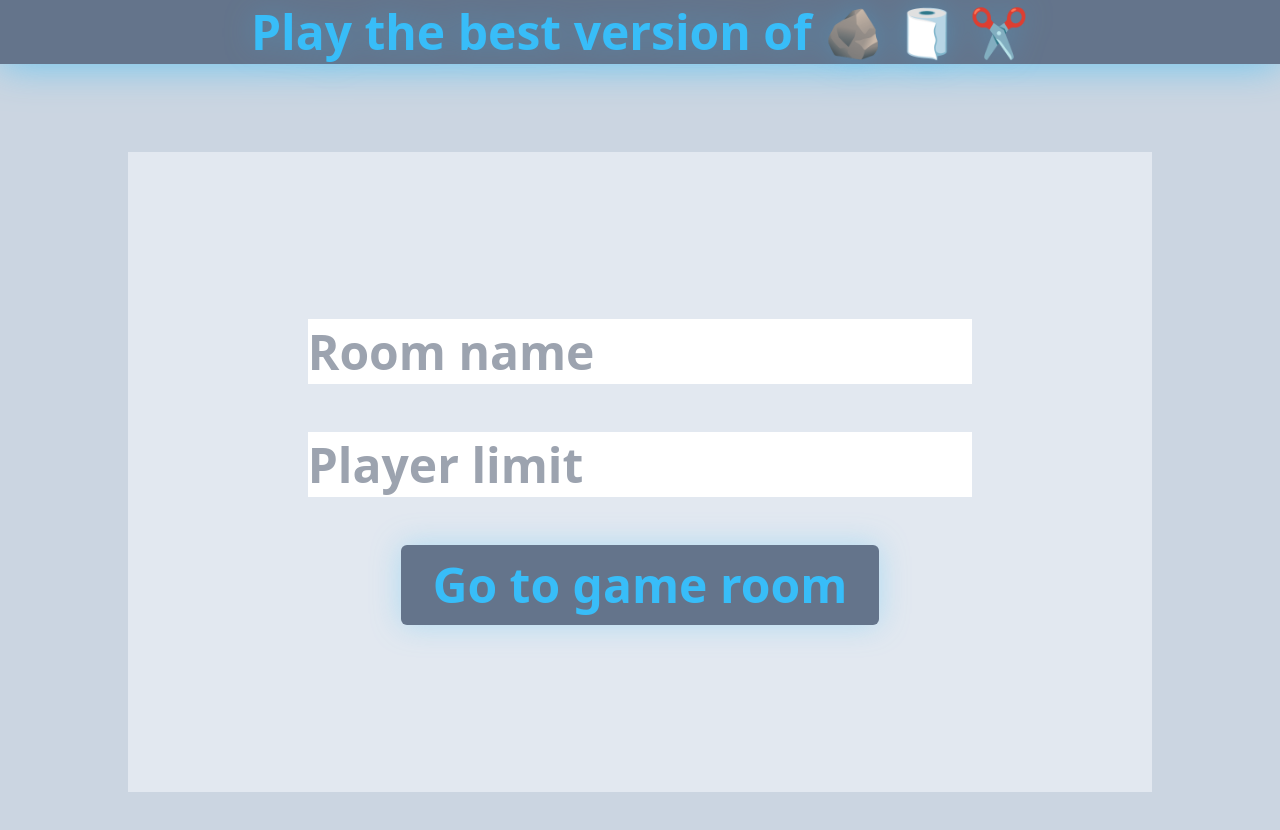
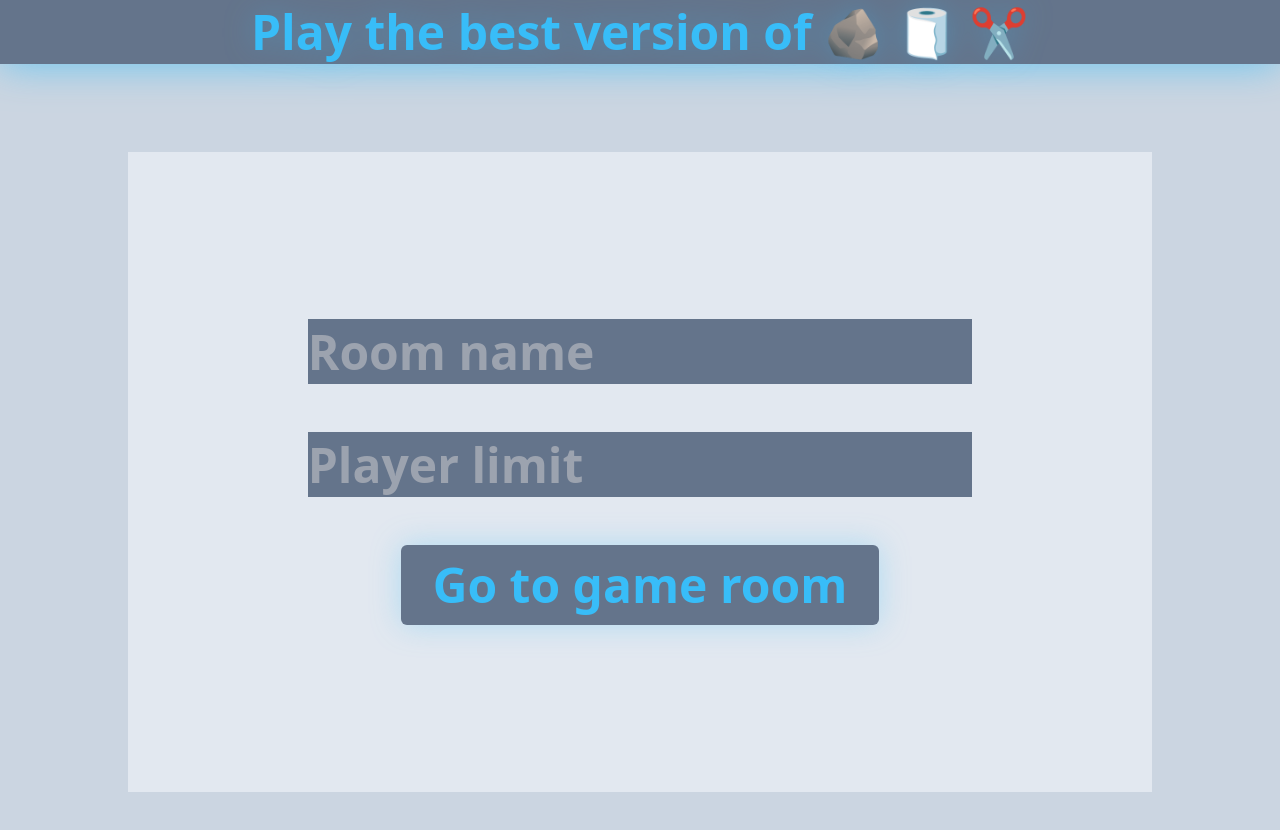
Before and after one commit to misarescu/RockPaperScissors, a Next.js app: page /game/create in a window 1280 px wide. Shown: the top 830 px of the page. Built offline with nearby package versions, Linux system fonts and the light colour scheme.

Commit message:
added types directory to keep them better organized

```diff
--- a/app/game/create/page.tsx
+++ b/app/game/create/page.tsx
@@ -2,18 +2,11 @@
 import Button from "@/components/Button";
 import Form from "@/components/Form";
 import Input from "@/components/Input";
+import { GameRoomSchema, GameRoomType } from "@/types/GameRoom";
 import { useRouter } from "next/navigation";
 import { useRef } from "react";
 import { v4 as uuid } from "uuid";
 import { z } from "zod";
-
-const GameRoomSchema = z.object({
-  id: z.string().uuid(),
-  name: z.string().min(3).max(32),
-  playerLimit: z.number().min(2).max(12),
-});
-
-type GameRoomType = z.infer<typeof GameRoomSchema>;
 
 function CreatePage() {
   // const gameRoomId = uuid();
--- a/components/Input.tsx
+++ b/components/Input.tsx
@@ -4,7 +4,13 @@ type Props = React.ComponentProps<"input">;
 
 const Input = React.forwardRef(
   (props: Props, ref: React.LegacyRef<HTMLInputElement>) => {
-    return <input className="block w-full" {...props} ref={ref} />;
+    return (
+      <input
+        className="block w-full bg-secondary dark:bg-secondary-dark text-primary-text dark:text-primary-text-dark"
+        {...props}
+        ref={ref}
+      />
+    );
   }
 );
 
--- /dev/null
+++ b/types/GameRoom.ts
@@ -0,0 +1,10 @@
+import {z} from "zod"
+
+
+export const GameRoomSchema = z.object({
+  id: z.string().uuid(),
+  name: z.string().min(3).max(32),
+  playerLimit: z.number().min(2).max(12),
+});
+
+export type GameRoomType = z.infer<typeof GameRoomSchema>;
```
